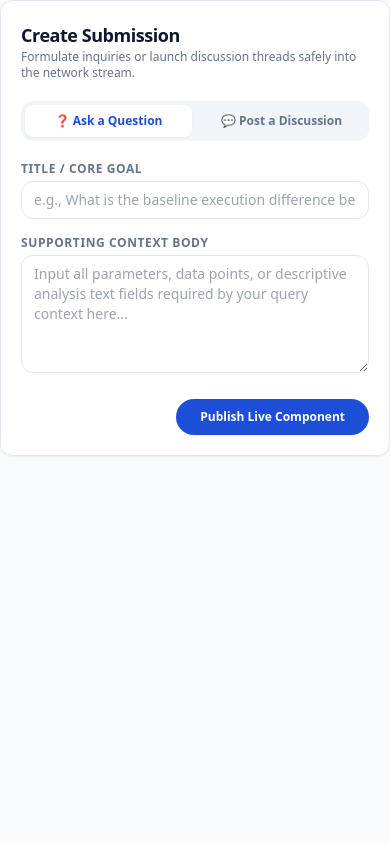
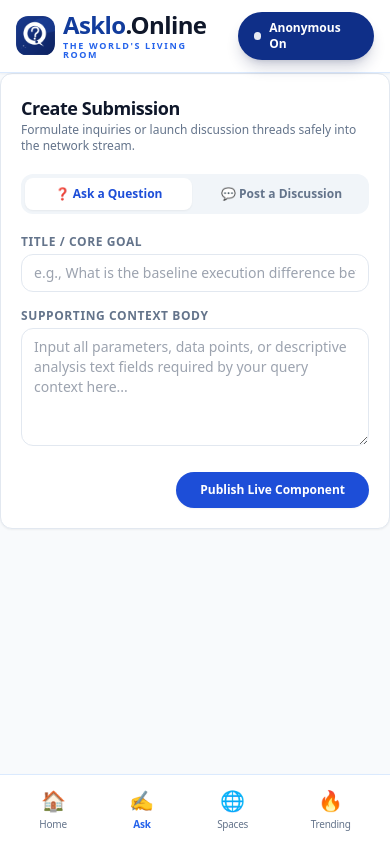
Before and after one commit to askloonline-maker/portfolio-website, a Next.js app: page /ask in a window 390 px wide. Built offline with nearby package versions, Linux system fonts and the light colour scheme.

Commit message:
Update layout.tsx

```diff
--- a/app/layout.tsx
+++ b/app/layout.tsx
@@ -1,6 +1,8 @@
 import React from "react";
 import "./globals.css";
 import Script from "next/script";
+import Navbar from "@/components/Navbar";
+import MobileNav from "@/components/MobileNav";
 
 export const metadata = {
   title: "Asklo.Online | The World's Living Room",
@@ -29,8 +31,18 @@ export default function RootLayout({ children }: RootLayoutProps) {
           `}
         </Script>
       </head>
-      <body className="bg-slate-50 text-slate-900 antialiased selection:bg-blue-600 selection:text-white">
+      {/* 📱 Added pb-16 to ensure scrolling content never gets permanently blocked by the mobile bar */}
+      <body className="bg-slate-50 text-slate-900 antialiased selection:bg-blue-600 selection:text-white pb-16 md:pb-0">
+
+        {/* Global Desktop & Mobile Navigation Header */}
+        <Navbar />
+
+        {/* Core Main Web Feed Content */}
         {children}
+
+        {/* Mobile Sticky Navigation Footer Bar */}
+        <MobileNav />
+
       </body>
     </html>
   );
```
